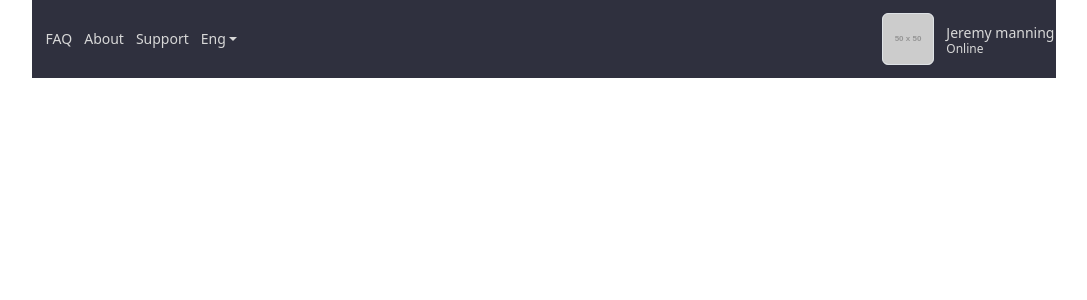
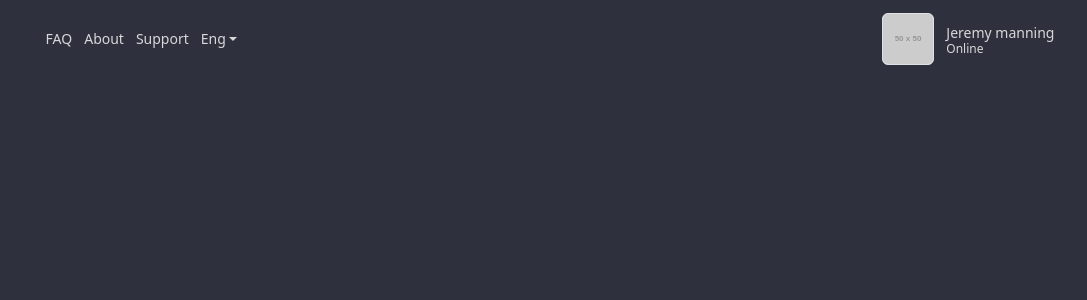
Before and after one commit to Mohammad-ibrah1m/Gamepedia, a React (Create React App) app in the folder gamepedia/: page / in a window 1280 px wide. Shown: the top 300 px of the page, without its empty margins (96-1183 px from the left). Built offline with nearby package versions, Linux system fonts and the light colour scheme.

Commit message:
fixed Navbar background

```diff
--- a/gamepedia/src/App.js
+++ b/gamepedia/src/App.js
@@ -2,7 +2,6 @@ import logo from "./logo.svg";
 import "./App.css";
 import Container from "./Components/Container";
 import NavBar from "./Components/NavBar";
-import PopUp from "./Components/Modal/index.jsx";
 
 function App() {
   return (<><NavBar></NavBar></>)
--- a/gamepedia/src/Components/NavBar/style.module.css
+++ b/gamepedia/src/Components/NavBar/style.module.css
@@ -2,6 +2,10 @@
     box-sizing: border-box !important;
     margin: 0 !important;
     padding: 0 !important;
+}
+
+body{
+    background-color: #2F303E !important;
 }
 
 .navbar{
```
